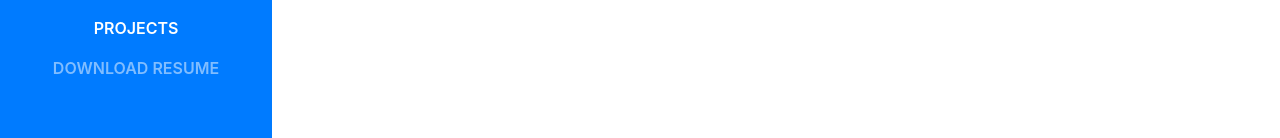
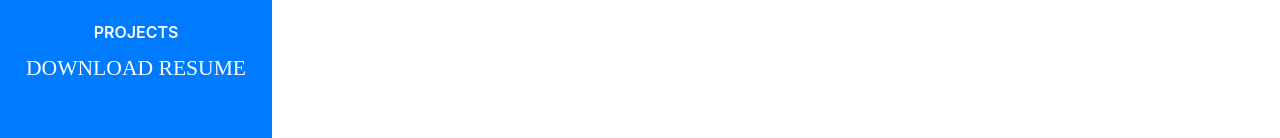
Before and after one commit to Dsolnik/personal_website, a website with bundled scripts: page index.html in a window 1280 px wide. Shown: the part 544-682 px from the top of the page. Built offline with nearby package versions, Linux system fonts and the light colour scheme; a web font is replaced by a local one.

Commit message:
changed style of download resume button

```diff
--- a/index.html
+++ b/index.html
@@ -70,7 +70,7 @@
           <a class="nav-link js-scroll-trigger" href="#awards">Projects</a>
         </li>
         <li class="nav-item">
-          <a class="nav-link js-scroll-trigger" href="/resume/resume.pdf" download="Daniel Solnik Resume">Download Resume</a>
+          <a class="subheading js-scroll-trigger" style="color: white;" href="/resume/resume.pdf" download="Daniel Solnik Resume">Download Resume</a>
         </li>
 
       </ul>
```
